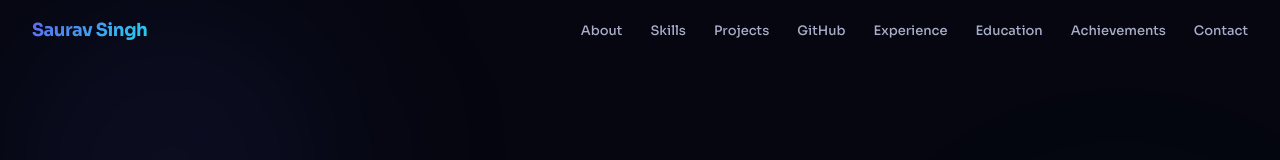
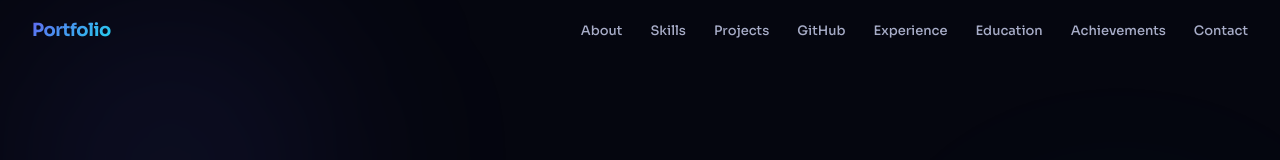
Before and after one commit to srv-0/Portfolio, a React (Vite) app: page / in a window 1280 px wide. Shown: the top 160 px of the page. Built offline with nearby package versions, Linux system fonts and the light colour scheme.

Commit message:
Update Navbar.jsx

```diff
--- a/src/components/Navbar.jsx
+++ b/src/components/Navbar.jsx
@@ -49,7 +49,7 @@ export default function Navbar() {
         scrolled ? 'bg-[#05060f]/90 backdrop-blur-xl border-b border-white/[0.06]' : ''
       }`}>
         <a href="#hero" className="text-lg font-bold tracking-tight accent-gradient">
-          Saurav Singh
+          Portfolio
         </a>
 
         {/* desktop links */}
```
